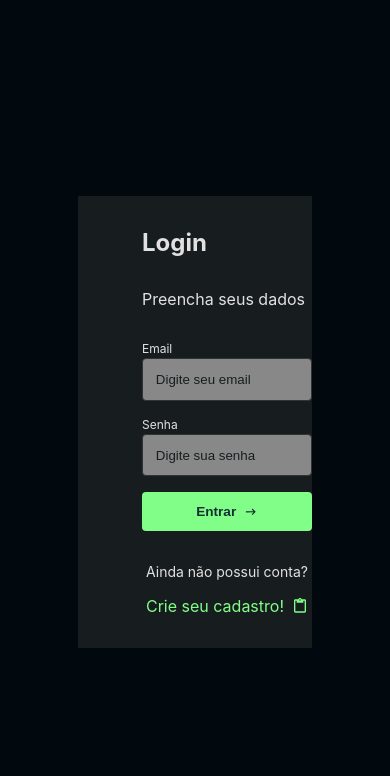
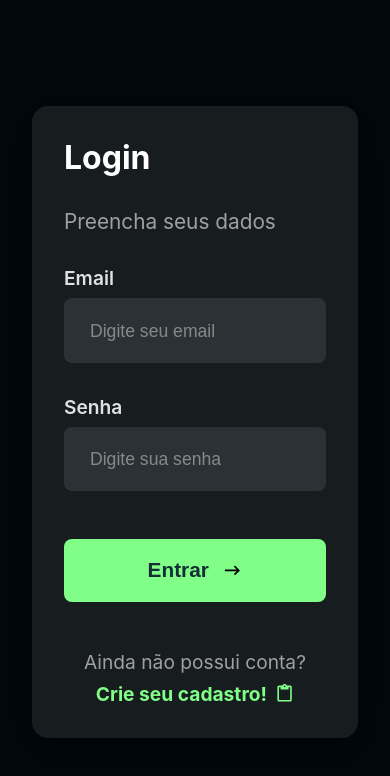
Before and after one commit to danielcoosta1/CodeConnect, a React (Vite) app: page /login in a window 390 px wide. Shown: the top 776 px of the page. Built offline with nearby package versions, Linux system fonts and the light colour scheme.

Commit message:
Colocando responsividade no login

```diff
--- a/src/pages/Login/index.jsx
+++ b/src/pages/Login/index.jsx
@@ -94,13 +94,13 @@ const Login = () => {
             </CampoInput>
             {erro && <p style={{ color: "red" }}>{erro}</p>}
             <Button type="submit">
-              <p>{loading ? "Carregando..." : "Entrar "}</p>
+              <p >{loading ? "Carregando..." : "Entrar "}</p>
               {loading ? <FiLoader /> : <CgArrowRight />}
             </Button>
           </Form>
 
           <ContainerCadastro>
-            <p style={{ fontSize: "14px" }}>Ainda não possui conta?</p>
+            <p style={{ fontSize: "1.2rem" }}>Ainda não possui conta?</p>
             <LinkCadastro to="/cadastro">
               Crie seu cadastro! <MdOutlineContentPaste />
             </LinkCadastro>
--- a/src/pages/Login/style.js
+++ b/src/pages/Login/style.js
@@ -9,67 +9,114 @@ export const ContainerWrapper = styled.main`
   justify-content: center;
   align-items: center;
   color: #e1e1e1;
+  padding: 2rem; //garante que não cole nas bordas em telas pequenas
 `;
 
 export const ContainerContent = styled.section`
   display: flex;
+  width: 100%;
+  max-width: 1200px; // Trava a largura em telas gigantes
+  background-color: #171d1f;
+  border-radius: 16px; // Um pouco de arredondamento fica mais moderno
+  overflow: hidden; // Para a imagem não vazar as bordas arredondadas
+  box-shadow: 0 10px 40px rgba(0,0,0,0.5); // Sombra para destacar do fundo
 
-  width: 60%;
-  padding: 2rem;
-  background-color: #171d1f;
-  gap: 2rem;
+  // RESPONSIVIDADE
+  @media (max-width: 900px) {
+    flex-direction: column; // Em tablets/celulares, vira coluna
+    max-width: 600px; // Limita a largura quando estiver em coluna
+  }
 `;
 
+// --- ÁREA DA IMAGEM (ESQUERDA) ---
 export const ContainerImg = styled.div`
+  flex: 1; // Ocupa 50% do espaço disponível
   display: flex;
-  width: 100%;
-  max-width: 30rem;
+  align-items: center;
+  justify-content: center;
+  background-color: #171d1f; // Cor de fundo caso a imagem não carregue
 
   img {
     width: 100%;
+    height: 100%;
+    object-fit: cover; // Garante que a imagem preencha sem distorcer
+  }
+
+  // Some com a imagem em telas menores para focar no login
+  @media (max-width: 900px) {
+    display: none;
   }
 `;
 
+// --- ÁREA DO FORMULÁRIO (DIREITA) ---
 export const ContainerForm = styled.div`
+  flex: 1; // Ocupa os outros 50%
   display: flex;
-  width: 100%;
+  flex-direction: column;
+  justify-content: center;
+  padding: 4rem; // Mais espaçamento interno
+  gap: 2rem;
 
-  justify-content: center;
+  h1 {
+    font-size: 3rem; // Aumentei para Desktop
+    font-weight: 700;
+    color: #fff;
+  }
 
-  max-width: 30rem;
+  p {
+    font-size: 1.3rem;
+    color: #a0a0a0;
+  }
 
-  flex-direction: column;
-  gap: 2rem;
+  // Ajustes para Tablet/Mobile
+  @media (max-width: 1024px) {
+    padding: 3rem;
+    h1 { font-size: 2.5rem; }
+  }
+
+  @media (max-width: 480px) {
+    padding: 2rem;
+    h1 { font-size: 2rem; }
+  }
 `;
 
 export const Form = styled.form`
   display: flex;
   flex-direction: column;
-  gap: 1rem;
+  gap: 2rem;
+  width: 100%;
 `;
 
+// --- INPUTS PADRONIZADOS E GRANDES ---
 export const CampoInput = styled.div`
   display: flex;
   flex-direction: column;
 
   label {
-    font-size: 0.75rem;
-    margin-bottom: 0.15rem;
+    font-size: 1.2rem; // Label maior
+    margin-bottom: 0.5rem;
+    color: #e1e1e1;
+    font-weight: 600;
   }
 
   input {
-    padding: 0.8rem;
-    border: 1px solid #333;
-    border-radius: 0.25rem;
-    background-color: #888888;
+    padding: 1.2rem 1.5rem; // Input "Gordinho"
+    border: 2px solid transparent; // Borda transparente para não pular no focus
+    border-radius: 8px;
+    background-color: #2a3236; // Um cinza um pouco mais claro que o fundo
+    color: white;
+    font-size: 1.2rem; // Letra maior ao digitar
+    transition: all 0.2s ease-in-out;
 
     &::placeholder {
-      color: #171d1f;
+      color: #888;
+      font-size: 1.1rem;
     }
 
     &:focus {
       outline: none;
-      border-color: #007bff;
+      background-color: #333c42;
+      border-color: #81fe88; // Foco verde combinando com o botão
     }
   }
 `;
@@ -78,41 +125,56 @@ export const Button = styled.button`
   display: flex;
   align-items: center;
   justify-content: center;
-  gap: 0.5rem;
-  padding: 0.75rem;
+  gap: 0.8rem;
+  padding: 1.2rem;
   border: none;
-  border-radius: 0.25rem;
+  border-radius: 8px;
   background-color: #81fe88;
-  color: #132e35;
-  font-weight: bold;
-  font-size: 0.85rem;
+  font-weight: 800;
+  font-size: 1.3rem;
   cursor: pointer;
+  transition: transform 0.2s, background-color 0.2s;
+  margin-top: 1rem;
+
+  p{
+    color: #132E35;
+  }
 
   &:hover {
-    background-color: #66d75b;
+    background-color: #6be276;
+    transform: translateY(-2px); // Efeitinho de "levantar"
+  }
+
+  &:active {
+    transform: translateY(0);
   }
 `;
 
 export const ContainerCadastro = styled.div`
   display: flex;
   flex-direction: column;
-  gap: 1rem;
+  gap: 0.5rem;
   text-align: center;
-  font-size: 1rem;
+  margin-top: 1rem;
+
+  p {
+    font-size: 1rem;
+  }
 `;
-
 
 export const LinkCadastro = styled(Link)`
   color: #81fe88;
   display: flex;
   justify-content: center;
   align-items: center;
-
+  font-weight: bold;
+  font-size: 1.2rem;
   gap: 0.5rem;
+  text-decoration: none;
+  transition: 0.2s;
 
   &:hover {
     text-decoration: underline;
-
-    scale: 1.1;
+    color: #fff;
   }
 `;
```
